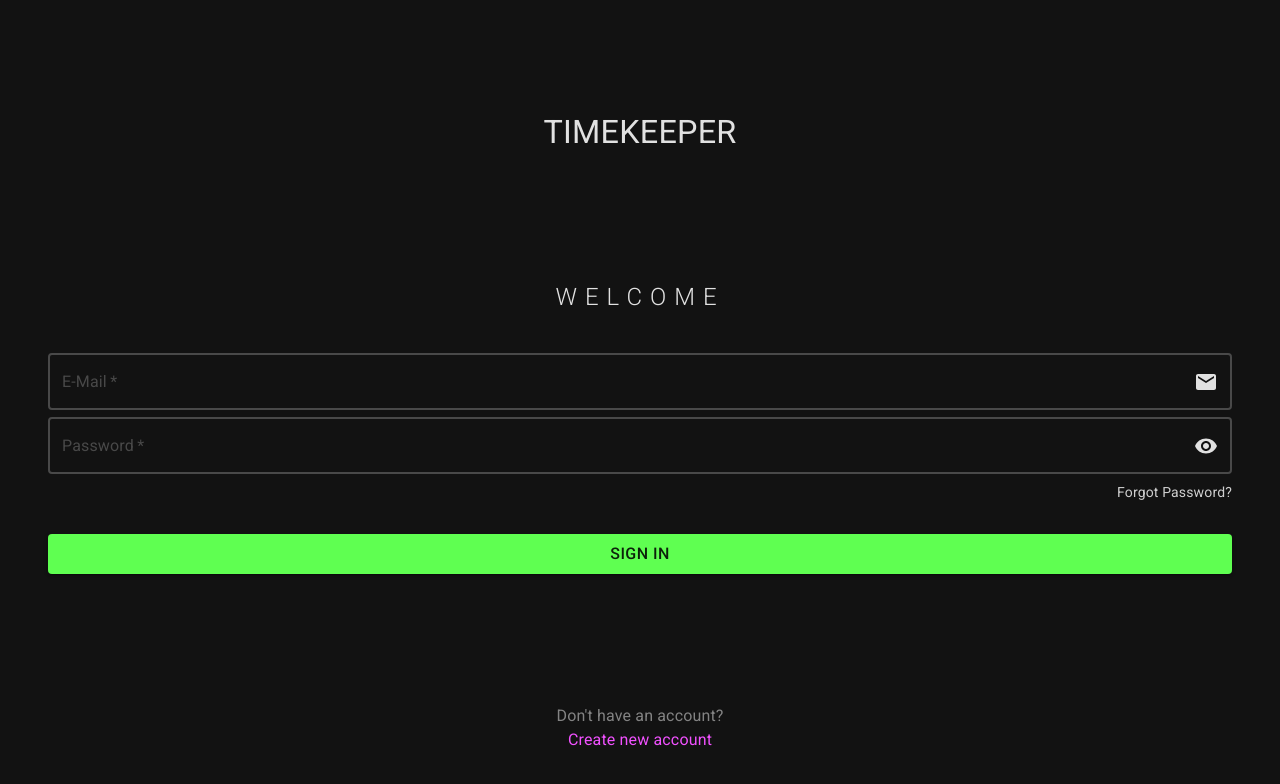
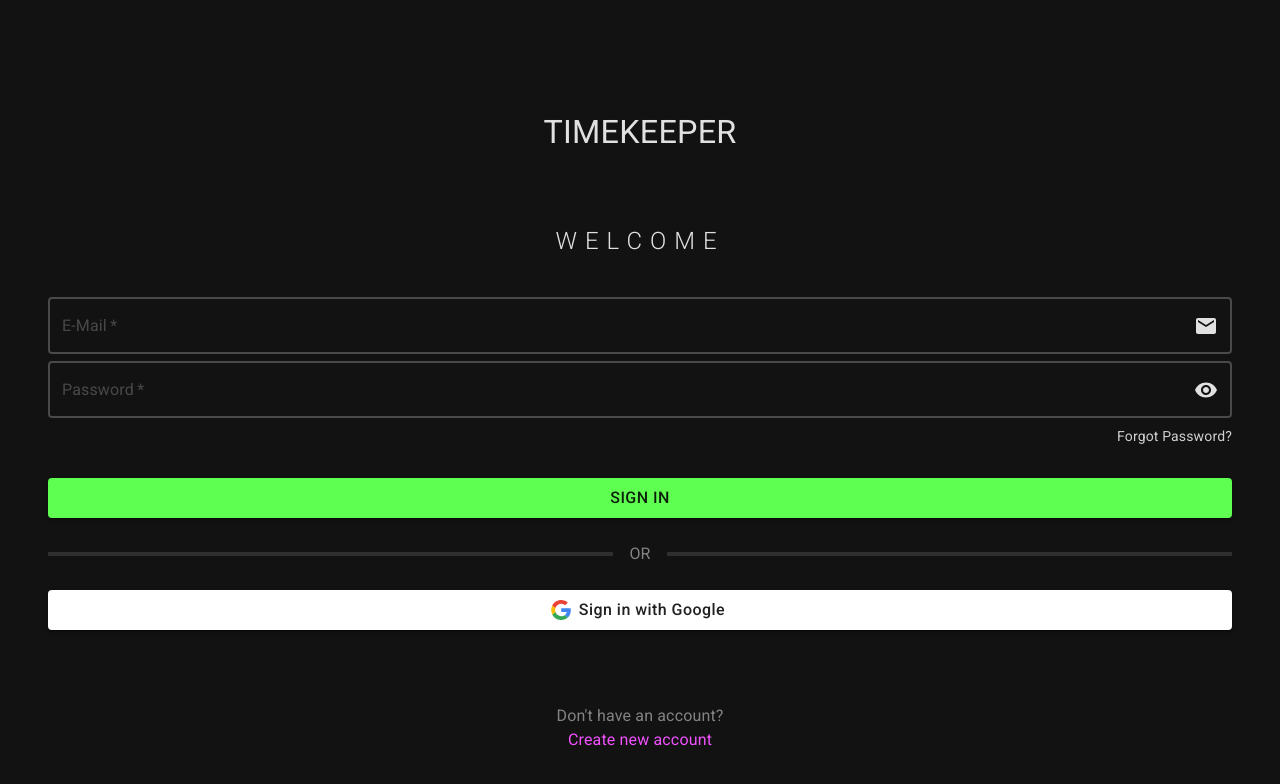
Before and after one commit to Dbevan770/timekeeper, a React (Vite) app in the folder timekeeper/: page /login in a window 1280 px wide. Shown: the top 784 px of the page. Built offline with nearby package versions, Linux system fonts and the light colour scheme; no server answers.

Commit message:
Added the ability to login using your Google account

```diff
--- a/timekeeper/package.json
+++ b/timekeeper/package.json
@@ -1,7 +1,7 @@
 {
   "name": "timekeeper",
   "private": true,
-  "version": "0.3.0.2",
+  "version": "0.3.0.3",
   "type": "module",
   "scripts": {
     "dev": "vite --host",
--- /dev/null
+++ b/timekeeper/src/auth/googleSignIn.ts
@@ -0,0 +1,20 @@
+import { FIREBASE_AUTH } from "../firebaseConfig";
+import { GoogleAuthProvider, signInWithRedirect } from "firebase/auth";
+
+export const GoogleSignIn = async () => {
+  const auth = FIREBASE_AUTH;
+  const provider = new GoogleAuthProvider();
+  let error = null;
+
+  auth.useDeviceLanguage();
+  provider.setCustomParameters({
+    login_hint: "user@example.com",
+  });
+
+  try {
+    await signInWithRedirect(auth, provider);
+  } catch (err) {
+    error = err;
+    return error;
+  }
+};
--- /dev/null
+++ b/timekeeper/src/components/IconComponents/GoogleLogo/GoogleLogo.tsx
@@ -0,0 +1,34 @@
+import { SvgIcon } from "@mui/material";
+
+export const GoogleLogo = () => {
+  return (
+    <SvgIcon>
+      <svg
+        xmlns="http://www.w3.org/2000/svg"
+        viewBox="0 0 326667 333333"
+        shape-rendering="geometricPrecision"
+        text-rendering="geometricPrecision"
+        image-rendering="optimizeQuality"
+        fill-rule="evenodd"
+        clip-rule="evenodd"
+      >
+        <path
+          d="M326667 170370c0-13704-1112-23704-3518-34074H166667v61851h91851c-1851 15371-11851 38519-34074 54074l-311 2071 49476 38329 3428 342c31481-29074 49630-71852 49630-122593m0 0z"
+          fill="#4285f4"
+        />
+        <path
+          d="M166667 333333c44999 0 82776-14815 110370-40370l-52593-40742c-14074 9815-32963 16667-57777 16667-44074 0-81481-29073-94816-69258l-1954 166-51447 39815-673 1870c27407 54444 83704 91852 148890 91852z"
+          fill="#34a853"
+        />
+        <path
+          d="M71851 199630c-3518-10370-5555-21482-5555-32963 0-11482 2036-22593 5370-32963l-93-2209-52091-40455-1704 811C6482 114444 1 139814 1 166666s6482 52221 17777 74814l54074-41851m0 0z"
+          fill="#fbbc04"
+        />
+        <path
+          d="M166667 64444c31296 0 52406 13519 64444 24816l47037-45926C249260 16482 211666 1 166667 1 101481 1 45185 37408 17777 91852l53889 41853c13520-40185 50927-69260 95001-69260m0 0z"
+          fill="#ea4335"
+        />
+      </svg>
+    </SvgIcon>
+  );
+};
--- a/timekeeper/src/components/LoginForm/LoginForm.tsx
+++ b/timekeeper/src/components/LoginForm/LoginForm.tsx
@@ -6,10 +6,14 @@ import {
   Button,
   Backdrop,
   CircularProgress,
+  Stack,
+  Divider,
 } from "@mui/material";
 import { Email, Visibility, VisibilityOff } from "@mui/icons-material";
+import { GoogleLogo } from "../IconComponents/GoogleLogo/GoogleLogo";
 import { useState } from "react";
 import { SignIn } from "../../auth/signin";
+import { GoogleSignIn } from "../../auth/googleSignIn";
 
 export interface LoginFormProps {
   setMessage: React.Dispatch<React.SetStateAction<string>>;
@@ -57,6 +61,15 @@ export const LoginForm = ({
       setMessage("E-mail or password is incorrect.");
       setSeverity("error");
       setOpenSnackbar(true);
+    }
+  };
+
+  const handleGoogleSignIn = async (e: React.MouseEvent<HTMLButtonElement>) => {
+    e.preventDefault();
+    try {
+      await GoogleSignIn();
+    } catch (err) {
+      console.log(err);
     }
   };
 
@@ -142,6 +155,30 @@ export const LoginForm = ({
       <Button variant="contained" type="submit" disabled={loading}>
         SIGN IN
       </Button>
+      <Stack
+        direction="row"
+        justifyContent="center"
+        alignItems="center"
+        sx={{ margin: "1rem 0" }}
+        spacing={2}
+      >
+        <Divider sx={{ borderWidth: "2px", flex: "1 1 auto" }} />
+        <Typography variant="body1">OR</Typography>
+        <Divider sx={{ borderWidth: "2px", flex: "1 1 auto" }} />
+      </Stack>
+      <Button
+        variant="contained"
+        type="button"
+        sx={{
+          textTransform: "none",
+          backgroundColor: "#FFFFFF",
+        }}
+        disabled={loading}
+        onClick={handleGoogleSignIn}
+        startIcon={<GoogleLogo />}
+      >
+        Sign in with Google
+      </Button>
     </form>
   );
 };
--- a/timekeeper/tsconfig.json
+++ b/timekeeper/tsconfig.json
@@ -4,7 +4,7 @@
     "useDefineForClassFields": true,
     "lib": ["ES2020", "DOM", "DOM.Iterable"],
     "module": "ESNext",
-    "types": ["vite/client", "jest", "node", "@testing-library/jest-dom"],
+    "types": ["vite/client"],
     "skipLibCheck": true,
     "esModuleInterop": true,
 
```
Also changed, not shown: timekeeper/src/assets/google-color-icon.svg (added).
